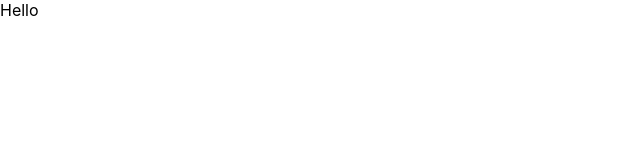
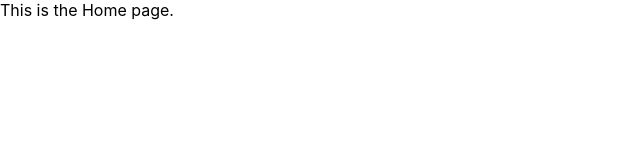
Before and after one commit to alasalle/silver-screen, a React (Create React App) app in the folder client/: page / in a window 1280 px wide. Shown: the top 160 px of the page, without its empty margins (0-640 px from the left). Built offline with nearby package versions, Linux system fonts and the light colour scheme.

Commit message:
imported About & Home, set up routing

```diff
--- a/client/src/components/App.js
+++ b/client/src/components/App.js
@@ -1,9 +1,15 @@
 import React from "react";
+import { Route, Switch } from "react-router-dom";
+import About from "./About";
+import Home from "./Home";
 
 function App() {
   return (
-    <div className="App">
-      Hello
+    <div>
+      <Switch>
+        <Route exact path="/" component={Home}/>
+        <Route path="/about" component={About}/>
+      </Switch>
     </div>
   );
 }
```
